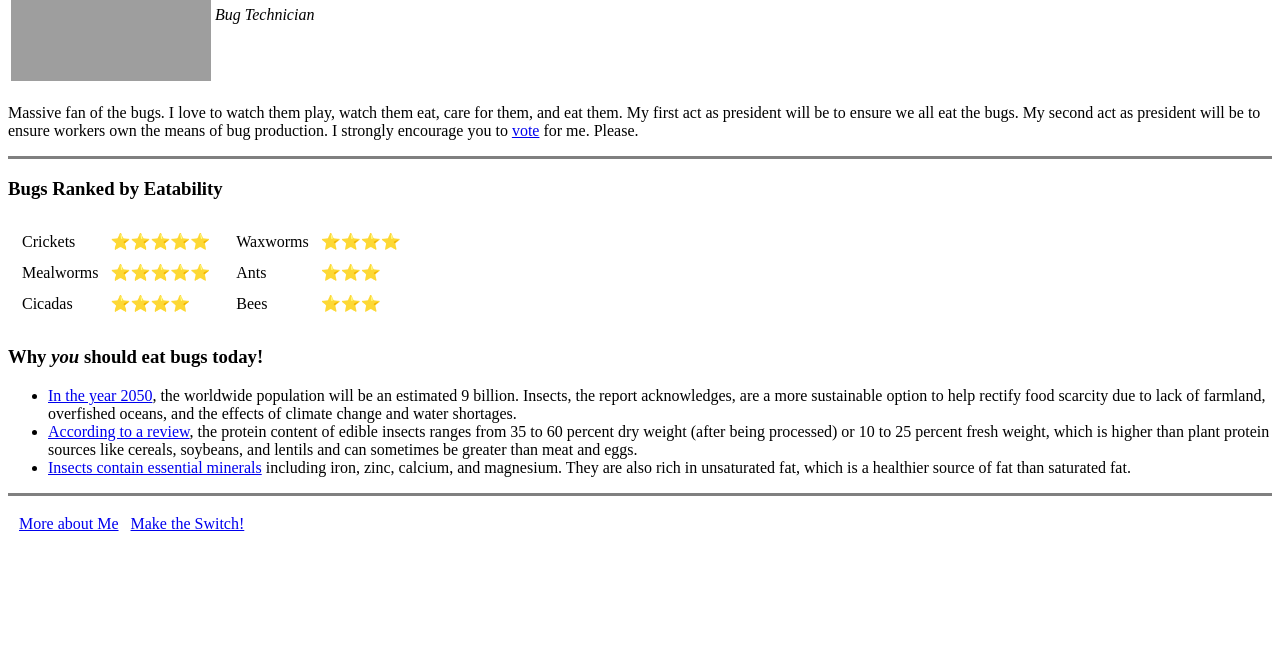
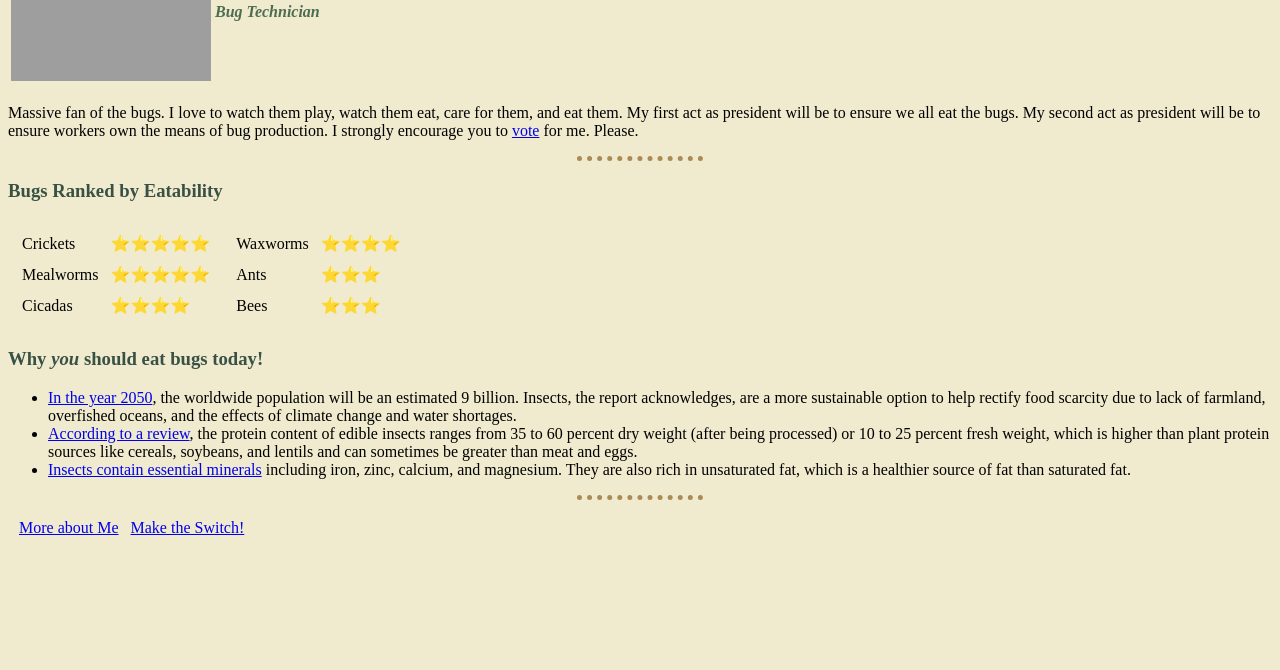
Before and after one commit to LoamySand/Campaign, a plain HTML site: page index.html in a window 1280 px wide. Shown: the part 130-800 px from the top of the page. Drawn offline with Linux system fonts and the light colour scheme; grey boxes are pictures that could not be loaded.

Commit message:
style pages

```diff
--- /dev/null
+++ b/css/styles.css
@@ -0,0 +1,25 @@
+body {
+    background-color: #F0EBCE;
+}
+
+h1,
+h3 {
+    color: #395144;
+}
+
+h4 {
+    color: #4E6C50;
+}
+
+hr {
+    border-color: #AA8B56;
+    border-style: dotted none none;
+    border-width: 5px;
+    height: 0px;
+    width: 10%;
+}
+
+img {
+    width: 200px;
+    height: 200px;
+}
--- a/index.html
+++ b/index.html
@@ -5,21 +5,22 @@
     <meta charset="UTF-8">
     <meta name="viewport" content="width=device-width, initial-scale=1.0">
     <title>Personal Site</title>
+    <link rel="stylesheet" href="css/styles.css">
 </head>
 
 <body>
     <table>
         <tr>
-            <td><img src="https://media.licdn.com/dms/image/C4E03AQHiqyjkCl6e2w/profile-displayphoto-shrink_400_400/0/1647213899942?e=1679529600&v=beta&t=lrF3SLn0c906N0lDoWCuHDzVlyVY3_mmUGsBK1Oz3a8" alt="Profile" style="width:200px;height:200px;"></td>
+            <td><img src="https://media.licdn.com/dms/image/C4E03AQHiqyjkCl6e2w/profile-displayphoto-shrink_400_400/0/1647213899942?e=1679529600&v=beta&t=lrF3SLn0c906N0lDoWCuHDzVlyVY3_mmUGsBK1Oz3a8" alt="Profile"></td>
             <td>
                 <h1>Lane Boyd</h1>
-                <p><em>Bug Technician</em></p>
+                <h4><em>Bug Technician</em></h4>
             </td>
         </tr>
     </table>
     <p>Massive fan of the bugs. I love to watch them play, watch them eat, care for them, and eat them. My first act as president will be to ensure we all eat the bugs. My second act as president will be to ensure workers own the means of bug production.
         I strongly encourage you to <a href="https://docs.google.com/forms/d/e/1FAIpQLSeAgH-wVOMIv2welT5-0c-uR8fc0KTBYdyd7n09qcvEeI5N8A/viewform?usp=sf_link" target="_blank">vote</a> for me. Please.</p>
-    <hr size=3 noshade>
+    <hr>
 
     <h3>Bugs Ranked by Eatability</h3>
     <table>
@@ -104,7 +105,7 @@
             source of fat than saturated fat.</li>
     </ul>
 
-    <hr size=3 noshade>
+    <hr>
     <div class="navbar">
         <table cellspacing=10>
             <tr>
```
Also changed, not shown: contact.html (+1 -0 lines).
